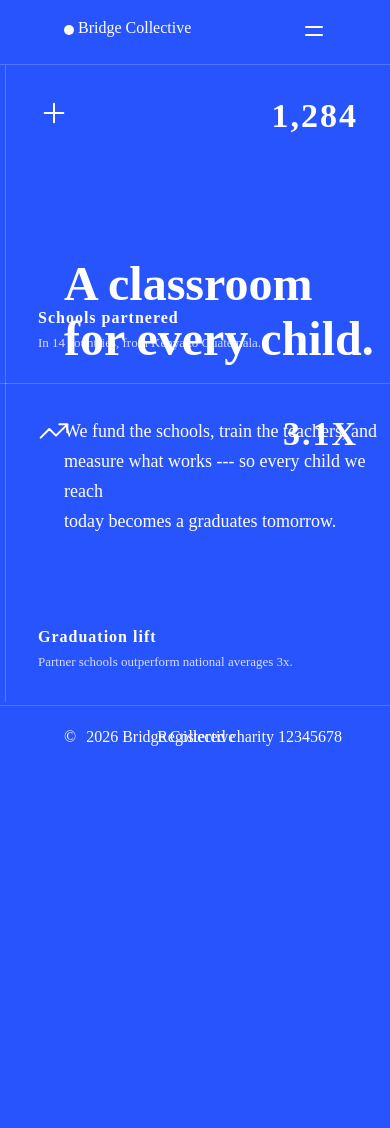
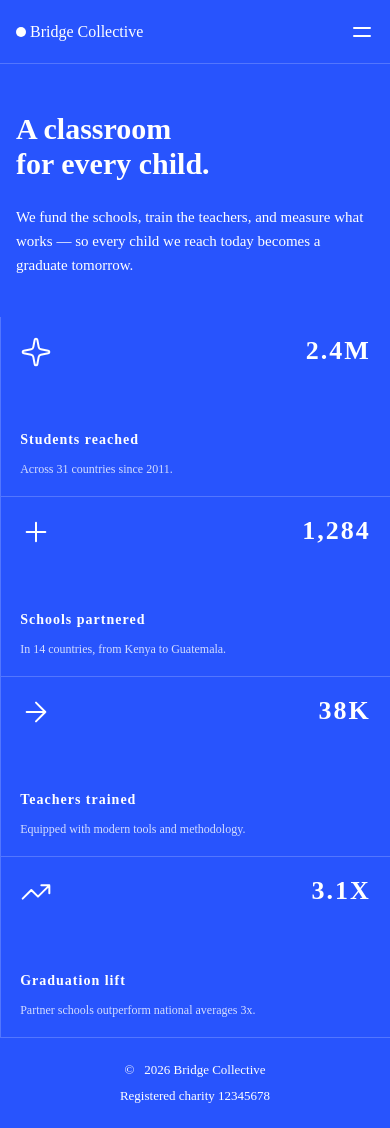
Before and after one commit to VaibhavSain/grid-landing-page-main, a plain HTML site: page index.html in a window 390 px wide. Before the commit the page ends 844 px from the top, so only its background shows below. Drawn offline with Linux system fonts and the light colour scheme.

Commit message:
added responsive design

```diff
--- a/index.html
+++ b/index.html
@@ -1,67 +1,114 @@
 <!doctype html>
 <html lang="en">
   <head>
+    <meta charset="UTF-8" />
+
+    <meta name="viewport" content="width=device-width, initial-scale=1.0" />
+
     <link rel="stylesheet" href="style.css" />
-    <link rel="shortcut icon" href="/assets/images/favicon-32x32.png" type="image/x-icon">
-    <meta charset="UTF-8" />
-    <meta name="viewport" content="width=device-width, initial-scale=1.0" />
-    <title>Grid-Landing-Page</title>
+
+    <link
+      rel="shortcut icon"
+      href="/assets/images/favicon-32x32.png"
+      type="image/x-icon"
+    />
+
+    <title>Grid Landing Page</title>
   </head>
+
   <body>
-    <!--header-->
+    <!-- ================= HEADER ================= -->
+
     <header class="header">
-      <img class="menuIcon" alt="menuIcon" src="/assets/images/icon-menu.svg" />
-      <span class="titles">
-        <p class="circle"></p>
-        <p class="title">Bridge Collective</p></span
-      >
+      <div class="titles">
+        <span class="circle"></span>
+        <p class="title">Bridge Collective</p>
+      </div>
+
+      <img class="menuIcon" src="/assets/images/icon-menu.svg" alt="Menu" />
     </header>
-    <!--main-->
+
+    <!-- ================= MAIN ================= -->
+
     <main class="main">
+      <!-- Left Content -->
+
+      <section class="content">
         <h1 class="heading">
-        A classroom <br />
+          A classroom
+          <br />
           for every child.
         </h1>
+
         <p class="description">
-        We fund the schools, train the teachers, and <br />
-        measure what works --- so every child we reach </br> today becomes a graduates
-        tomorrow.
+          We fund the schools, train the teachers, and measure what works — so
+          every child we reach today becomes a graduate tomorrow.
         </p>
-      <div class="grids">
+      </section>
+
+      <!-- Statistics Grid -->
+
+      <section class="grids">
+        <!-- Box 1 -->
+
         <div class="box1">
-        <img class="icon" src="/assets/images/icon-sparkle.svg" alt="icon"/>
+          <img class="icon" src="/assets/images/icon-sparkle.svg" alt="" />
+
           <p class="results">2.4M</p>
+
           <p class="grid-title">Students reached</p>
+
           <p class="grid-descri">Across 31 countries since 2011.</p>
         </div>
+
+        <!-- Box 2 -->
+
         <div class="box2">
-          <img class="icon" src="/assets/images/icon-plus.svg" alt="icon"/>
+          <img class="icon" src="/assets/images/icon-plus.svg" alt="" />
+
           <p class="results">1,284</p>
+
           <p class="grid-title">Schools partnered</p>
+
           <p class="grid-descri">In 14 countries, from Kenya to Guatemala.</p>
+        </div>
 
+        <!-- Box 3 -->
+
+        <div class="box3">
+          <img class="icon" src="/assets/images/icon-arrow-right.svg" alt="" />
+
+          <p class="results">38K</p>
+
+          <p class="grid-title">Teachers trained</p>
+
+          <p class="grid-descri">Equipped with modern tools and methodology.</p>
         </div>
-       <div class="box3">
-        <img class="icon" src="/assets/images/icon-arrow-right.svg" alt="icon"/>
-        <p class="results">38K</p>
-        <p class="grid-title">Teacher trained</p>
-        <p class="grid-descri">Equipped with modern tools and methodology.</p>
 
+        <!-- Box 4 -->
+
+        <div class="box4">
+          <img class="icon" src="/assets/images/icon-trending-up.svg" alt="" />
+
+          <p class="results">3.1X</p>
+
+          <p class="grid-title">Graduation lift</p>
+
+          <p class="grid-descri">
+            Partner schools outperform national averages 3x.
+          </p>
         </div>
-       <div class="box4">
-        <img class="icon" src="/assets/images/icon-trending-up.svg" alt="icon"/>
-        <p class="results">3.1X</p>
-        <p class="grid-title">Graduation lift</p>
-        <p class="grid-descri">Partner schools outperform national averages 3x.</p>
+      </section>
+    </main>
+
+    <!-- ================= FOOTER ================= -->
+
+    <footer class="footer">
+      <div class="trandmark">
+        <span>&copy;</span>
+        <p>2026 Bridge Collective</p>
       </div>
-      </div>
-    </main>
-    <!--footer-->
-    <footer class="footer">
-      <span class="trandmark"
-        >&copy;
-        <p>2026 Bridge Collective</p></span
-      >
+
       <p class="regis">Registered charity 12345678</p>
     </footer>
   </body>
--- a/style.css
+++ b/style.css
@@ -1,234 +1,330 @@
 * {
   margin: 0;
   padding: 0;
+  box-sizing: border-box;
 }
+
 body {
-  height: 100vh;
+  min-height: 100vh;
   width: 100%;
   background-color: #2854fd;
+  color: white;
+  overflow-x: hidden;
 }
-/* this is header*/
+
+/* ================= HEADER ================= */
+
 .header {
   width: 100%;
-  height: 4rem;
-  position: relative;
-  border-bottom: 1px rgba(255, 255, 255, 0.2) solid;
+  min-height: 4rem;
+  border-bottom: 1px solid rgba(255, 255, 255, 0.2);
+
+  display: flex;
+  align-items: center;
+  justify-content: space-between;
+
+  padding: 0 4rem;
 }
-.header .menuIcon {
-  position: absolute;
-  right: 4rem;
-  top: 1.2rem;
+
+.header .titles {
+  display: flex;
+  align-items: center;
 }
-.header .titles {
-  position: absolute;
-  left: 4rem;
-  display: flex;
-  flex-direction: row;
-  top: 1.2rem;
-}
+
 .header .title {
   color: white;
 }
+
 .header .circle {
   height: 10px;
   width: 10px;
-  margin-top: 6px;
   margin-right: 4px;
   border-radius: 50%;
   background-color: white;
 }
-/* this is main */
+
+.header .menuIcon {
+  position: static;
+}
+
+/* ================= MAIN ================= */
+
 .main {
   width: 100%;
-  height: 40rem;
+  min-height: 40rem;
   color: white;
+
+  display: flex;
+  align-items: center;
+  justify-content: space-between;
 }
+
+/* Left content */
+
+.main .content {
+  width: 50%;
+  padding-left: 4rem;
+}
+
 .main .heading {
-  position: absolute;
   font-weight: 600;
   font-size: 48px;
-  left: 4rem;
-  top: 16rem;
+  line-height: 1.1;
+  margin-bottom: 2rem;
 }
+
 .main .description {
   font-size: 18px;
-  position: absolute;
-  left: 4rem;
-  top: 26rem;
   line-height: 30px;
+  max-width: 500px;
 }
+
+/* ================= GRID ================= */
+
 .main .grids {
-  height: 39.8rem;
-  position: absolute;
-  right: 0rem;
   width: 48rem;
+  max-width: 50%;
+  height: 40rem;
+
+  display: grid;
+  grid-template-columns: 1fr 1fr;
+  grid-template-rows: 1fr 1fr;
 }
-.main .grids .box1 {
-  position: absolute;
-  left: 0;
-  top: 0;
+
+.main .grids > div {
+  position: relative;
   border-left: 1px solid rgba(255, 255, 255, 0.2);
-  height: 50%;
-  width: 50%;
-  border-bottom: rgba(255, 255, 255, 0.2) 1px solid;
+  border-bottom: 1px solid rgba(255, 255, 255, 0.2);
 }
-.main .grids .box2 {
-  position: absolute;
-  right: 0;
-  top: 0;
-  border-bottom: 1px solid rgba(255, 255, 255, 0.2);
-  border-left: rgba(255, 255, 255, 0.2) solid 1px;
-  height: 50%;
-  width: 50%;
+
+/* Remove bottom border from bottom row */
+
+.main .grids .box3,
+.main .grids .box4 {
+  border-bottom: none;
 }
-.main .grids .box3 {
-  position: absolute;
-  left: 0;
-  bottom: 0;
-  height: 50%;
-  border-left: rgba(255, 255, 255, 0.2) solid 1px;
-  width: 50%;
-}
-.main .grids .box4 {
-  position: absolute;
-  right: 0;
-  bottom: 0;
-  border-left: rgba(255, 255, 255, 0.2) solid 1px;
-  height: 50%;
-  width: 50%;
-}
-.main .grids .box1 .icon {
+
+/* ================= GRID CONTENT ================= */
+
+.main .grids .icon {
   position: absolute;
   left: 2rem;
   top: 2rem;
 }
-.main .grids .box1 .results {
+
+.main .grids .results {
   position: absolute;
   right: 2rem;
   top: 2rem;
+
   font-size: 34px;
   letter-spacing: 2px;
   font-weight: 700;
 }
-.main .grids .box1 .grid-title {
+
+.main .grids .grid-title {
   position: absolute;
   left: 2rem;
   bottom: 3.5rem;
+
   font-weight: 700;
   letter-spacing: 1px;
 }
-.main .grids .box1 .grid-descri {
+
+.main .grids .grid-descri {
   position: absolute;
   left: 2rem;
   bottom: 2rem;
+
   font-size: 13px;
   font-weight: 400;
   color: rgba(255, 255, 255, 0.8);
 }
-.main .grids .box2 .icon {
-  position: absolute;
-  left: 2rem;
-  top: 2rem;
+
+/* ================= FOOTER ================= */
+
+.footer {
+  min-height: 4rem;
+  width: 100%;
+
+  color: white;
+  border-top: 1px solid rgba(255, 255, 255, 0.2);
+
+  display: flex;
+  align-items: center;
+  justify-content: space-between;
+
+  padding: 0 3rem;
 }
-.main .grids .box2 .results {
-  position: absolute;
-  right: 2rem;
-  top: 2rem;
-  font-size: 34px;
-  letter-spacing: 2px;
-  font-weight: 700;
-}
-.main .grids .box2 .grid-title {
-  position: absolute;
-  left: 2rem;
-  bottom: 3.5rem;
-  font-weight: 700;
-  letter-spacing: 1px;
-}
-.main .grids .box2 .grid-descri {
-  position: absolute;
-  left: 2rem;
-  bottom: 2rem;
-  font-size: 13px;
-  font-weight: 400;
-  color: rgba(255, 255, 255, 0.8);
-}
-.main .grids .box3 .icon {
-  position: absolute;
-  left: 2rem;
-  top: 2rem;
-}
-.main .grids .box3 .results {
-  position: absolute;
-  right: 2rem;
-  top: 2rem;
-  font-size: 34px;
-  letter-spacing: 2px;
-  font-weight: 700;
-}
-.main .grids .box3 .grid-title {
-  position: absolute;
-  left: 2rem;
-  bottom: 3.5rem;
-  font-weight: 700;
-  letter-spacing: 1px;
-}
-.main .grids .box3 .grid-descri {
-  position: absolute;
-  left: 2rem;
-  bottom: 2rem;
-  font-size: 13px;
-  font-weight: 400;
-  color: rgba(255, 255, 255, 0.8);
-}
-.main .grids .box4 .icon {
-  position: absolute;
-  left: 2rem;
-  top: 2rem;
-}
-.main .grids .box4 .results {
-  position: absolute;
-  right: 2rem;
-  top: 2rem;
-  font-size: 34px;
-  letter-spacing: 2px;
-  font-weight: 700;
-}
-.main .grids .box4 .grid-title {
-  position: absolute;
-  left: 2rem;
-  bottom: 3.5rem;
-  font-weight: 700;
-  letter-spacing: 1px;
-}
-.main .grids .box4 .grid-descri {
-  position: absolute;
-  left: 2rem;
-  bottom: 2rem;
-  font-size: 13px;
-  font-weight: 400;
-  color: rgba(255, 255, 255, 0.8);
-}
-/*this is footer*/
-.footer {
-  position: relative;
-  height: 4rem;
-  color: white;
-  border-top: rgba(255, 255, 255, 0.2) solid 1px;
-  width: 100%;
-}
+
 .footer .trandmark {
   display: flex;
-  position: absolute;
-  left: 4rem;
-  top: 1.4rem;
-  flex-direction: row;
+  align-items: center;
 }
+
 .footer .trandmark p {
   margin-left: 10px;
 }
+
 .footer .regis {
-  position: absolute;
-  right: 3rem;
-  top: 1.4rem;
+  position: static;
 }
+
+/* ================================================= */
+/* ================= TABLET ======================== */
+/* ================================================= */
+
+@media (max-width: 992px) {
+  .header {
+    padding: 0 2rem;
+  }
+
+  .main {
+    flex-direction: column;
+    align-items: stretch;
+  }
+
+  .main .content {
+    width: 100%;
+    padding: 5rem 2rem 4rem;
+  }
+
+  .main .heading {
+    font-size: 42px;
+  }
+
+  .main .grids {
+    width: 100%;
+    max-width: 100%;
+    height: 35rem;
+  }
+
+  .footer {
+    padding: 0 2rem;
+  }
+}
+
+/* ================================================= */
+/* ================= MOBILE ======================== */
+/* ================================================= */
+
+@media (max-width: 768px) {
+  /* Header */
+
+  .header {
+    padding: 0 1.5rem;
+  }
+
+  /* Main */
+
+  .main {
+    min-height: auto;
+  }
+
+  .main .content {
+    padding: 4rem 1.5rem 3rem;
+  }
+
+  .main .heading {
+    font-size: 36px;
+    line-height: 1.15;
+    margin-bottom: 1.5rem;
+  }
+
+  .main .description {
+    font-size: 16px;
+    line-height: 26px;
+  }
+
+  /* Grid */
+
+  .main .grids {
+    width: 100%;
+    height: auto;
+
+    grid-template-columns: 1fr 1fr;
+    grid-template-rows: repeat(2, 220px);
+  }
+
+  .main .grids .icon {
+    left: 1.2rem;
+    top: 1.2rem;
+  }
+
+  .main .grids .results {
+    right: 1.2rem;
+    top: 1.2rem;
+
+    font-size: 26px;
+  }
+
+  .main .grids .grid-title {
+    left: 1.2rem;
+    bottom: 3rem;
+    font-size: 14px;
+  }
+
+  .main .grids .grid-descri {
+    left: 1.2rem;
+    bottom: 1.2rem;
+    font-size: 12px;
+  }
+
+  /* Footer */
+
+  .footer {
+    min-height: 5rem;
+
+    padding: 1rem 1.5rem;
+
+    font-size: 13px;
+  }
+}
+
+/* ================================================= */
+/* ================ SMALL MOBILE ================== */
+/* ================================================= */
+
+@media (max-width: 480px) {
+  .header {
+    padding: 0 1rem;
+  }
+
+  .main .content {
+    padding: 3rem 1rem 2.5rem;
+  }
+
+  .main .heading {
+    font-size: 30px;
+  }
+
+  .main .description {
+    font-size: 15px;
+    line-height: 24px;
+  }
+
+  /* Make grid one column */
+
+  .main .grids {
+    grid-template-columns: 1fr;
+    grid-template-rows: repeat(4, 180px);
+  }
+
+  .main .grids .box3 {
+    border-bottom: 1px solid rgba(255, 255, 255, 0.2);
+  }
+
+  .main .grids .box4 {
+    border-bottom: none;
+  }
+
+  /* Footer stacks */
+
+  .footer {
+    flex-direction: column;
+    justify-content: center;
+    gap: 10px;
+
+    padding: 1.5rem 1rem;
+  }
+}
```
Lines whose indentation alone changed are shown as unchanged.
